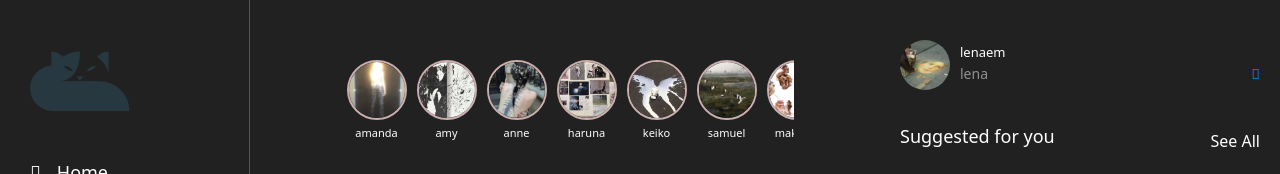
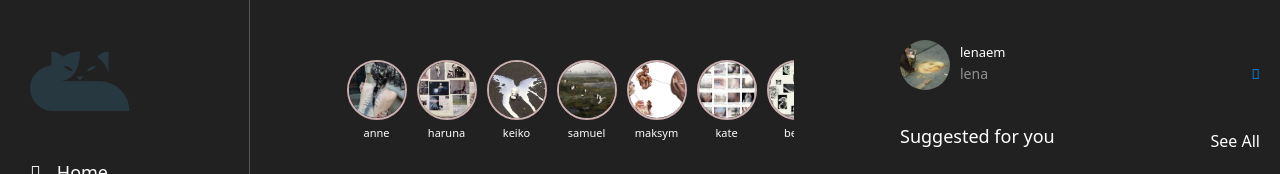
Before and after one commit to lenaman/microbloglite, a plain HTML site: page microbloglite-frontend/posts.html in a window 1280 px wide. Shown: the top 174 px of the page. Drawn offline with nearby package versions, Linux system fonts and the light colour scheme; no server answers; sample sign-in values are in the browser's storage; a web font is replaced by a local one.

Commit message:
stretch goal done

```diff
--- a/microbloglite-frontend/posts.html
+++ b/microbloglite-frontend/posts.html
@@ -66,14 +66,6 @@
                             <div class="custom_container">
                                 <div class="d-flex align-items-center justify-content-between w-100">
                                     <div class="stories">
-                                        <div class="story">
-                                            <img src="/images/capstonephotos/17.jpg" alt="Story 1">
-                                            <p>amanda</p>
-                                        </div>
-                                        <div class="story">
-                                            <img src="/images/capstonephotos/9.jpg" alt="Story 2">
-                                            <p>amy</p>
-                                        </div>
                                         <div class="story">
                                             <img src="/images/capstonephotos/1.jpg" alt="Story 3">
                                             <p>anne</p>
--- a/microbloglite-frontend/posts.js
+++ b/microbloglite-frontend/posts.js
@@ -77,7 +77,7 @@ function buildCard(info, currentUser) {
   const likeButton = document.createElement("button");
   likeButton.className = "btn btn-sm me-2";
   likeButton.textContent = "♥ Like";
-  likeButton.style.color = isPostLiked(info.likes, currentUser) ? "red" : "grey";
+  likeButton.style.color = isPostLiked(info.likes, currentUser) ? "red" : "black";
   if (info.likes.length > 0) {
     likeButton.setAttribute("data-like-id", info.likes[0]._id);
   }
```
